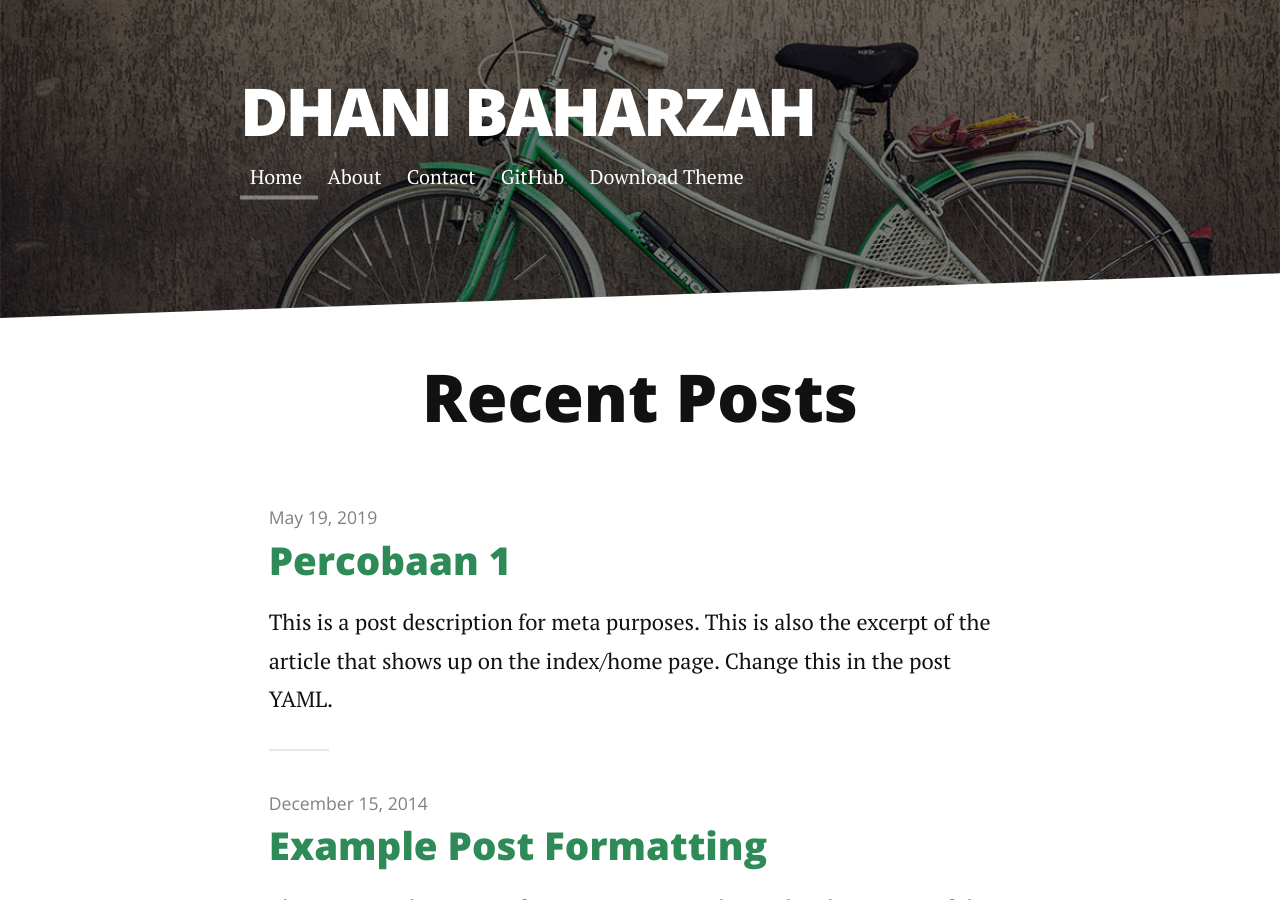
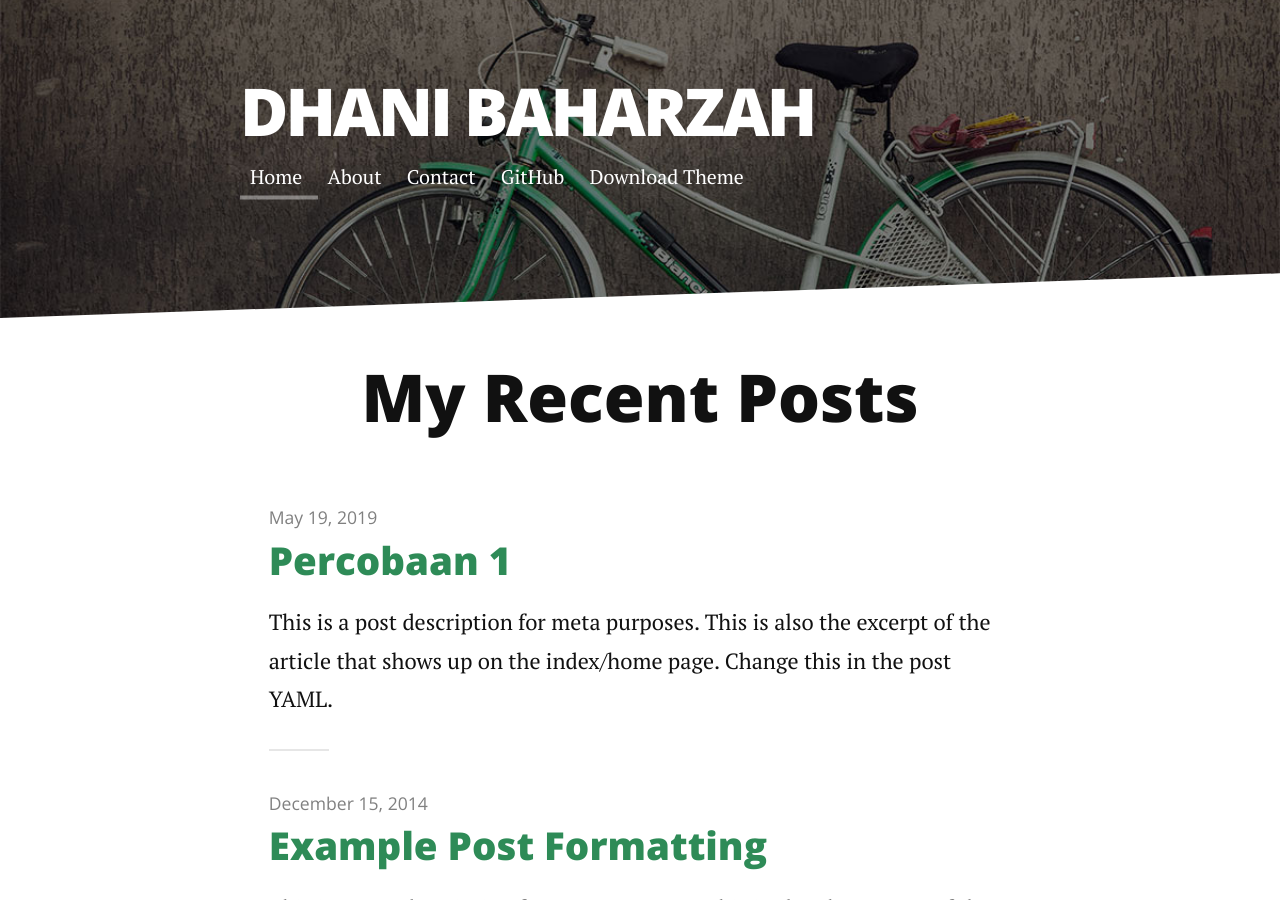
Before and after one commit to dhanibaharzah/dhanibaharzah.github.io, a Jekyll site: the page built from index.html, in a window 1280 px wide and 900 px high. Built offline with Jekyll 4.4.1, drawn with Linux system fonts in a browser that asks for light colours; nearby versions of some CDN libraries; the list of posts is cut into pages by our own code.

Commit message:
Update index.html

```diff
--- a/index.html
+++ b/index.html
@@ -1,10 +1,10 @@
 ---
 layout: default
-title: Long Haul
+title: Dhani Baharzah
 ---
 
 <div class="home" id="home">
-  <h1 class="pageTitle">Recent Posts</h1>
+  <h1 class="pageTitle">My Recent Posts</h1>
   <ul class="posts noList">
     {% for post in paginator.posts %}
       <li>
```
